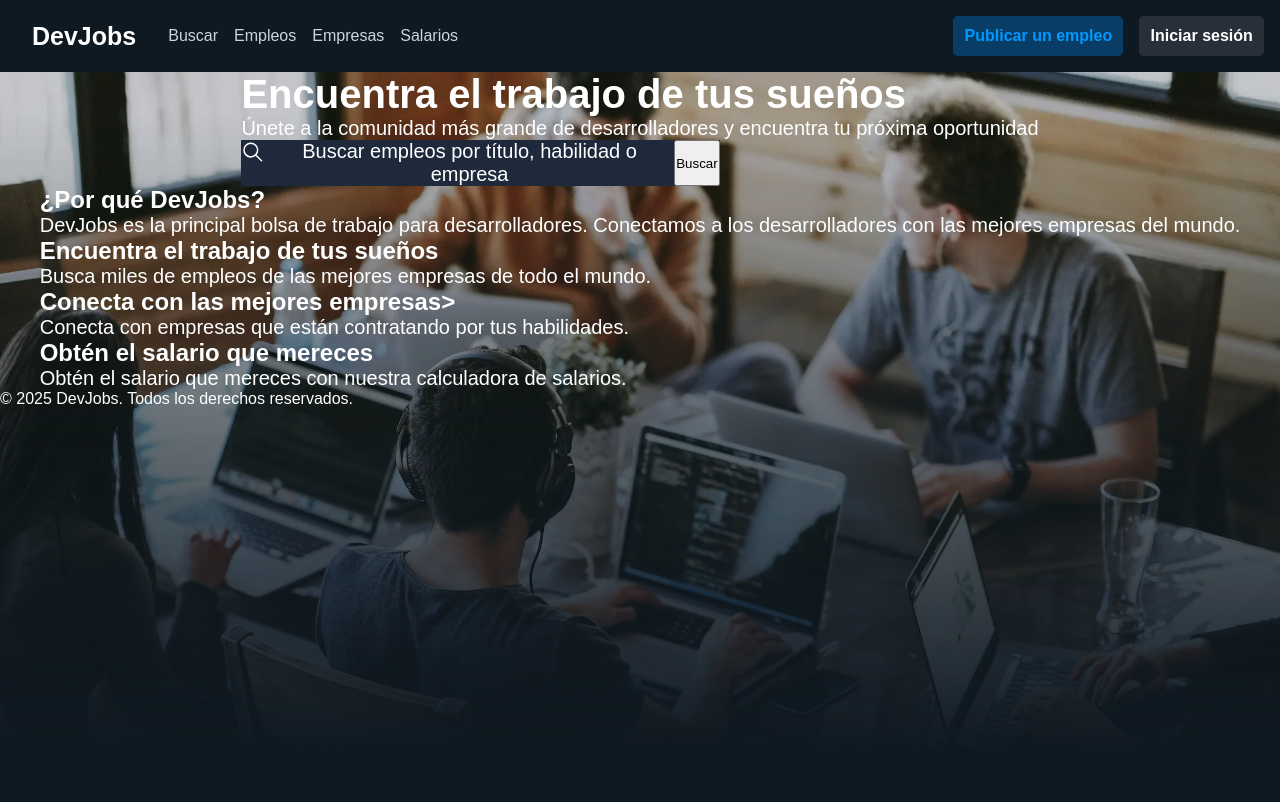
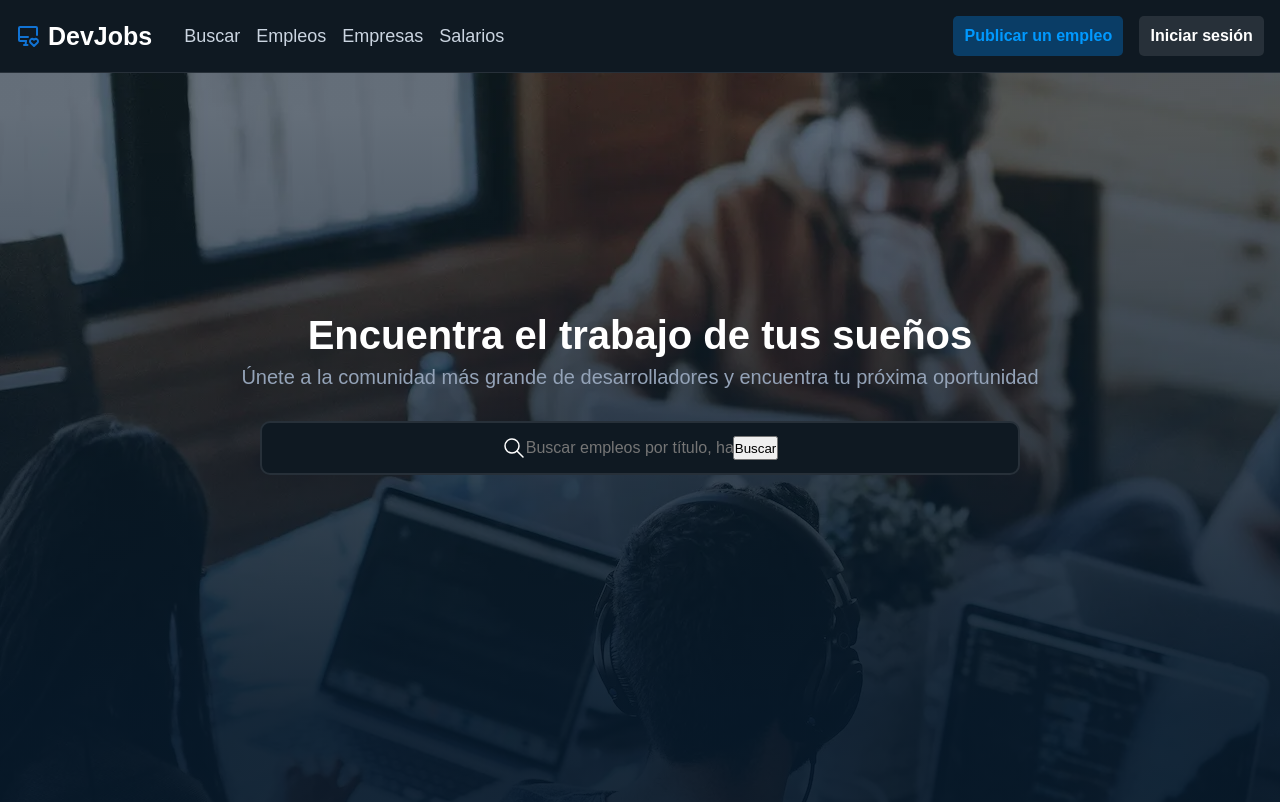
Before and after one commit to borjadvzy/devjobs-jscamp, a plain HTML site: page public/index.html in a window 1280 px wide. Shown: the top 802 px of the page. Drawn offline with Linux system fonts and the light colour scheme.

Commit message:
Made changes on index

```diff
--- a/public/index.html
+++ b/public/index.html
@@ -11,6 +11,8 @@
 
 <body>
     <header>
+        <section>
+            <svg  xmlns="http://www.w3.org/2000/svg"  width="24"  height="24"  viewBox="0 0 24 24"  fill="none"  stroke="currentColor"  stroke-width="2"  stroke-linecap="round"  stroke-linejoin="round"  class="icon icon-tabler icons-tabler-outline icon-tabler-device-imac-heart"><path stroke="none" d="M0 0h24v24H0z" fill="none"/><path d="M10 17h-6a1 1 0 0 1 -1 -1v-12a1 1 0 0 1 1 -1h16a1 1 0 0 1 1 1v7" /><path d="M3 13h9" /><path d="M8 21h3.5" /><path d="M10 17l-.5 4" /><path d="M18 22l3.35 -3.284a2.143 2.143 0 0 0 .005 -3.071a2.242 2.242 0 0 0 -3.129 -.006l-.224 .22l-.223 -.22a2.242 2.242 0 0 0 -3.128 -.006a2.143 2.143 0 0 0 -.006 3.071l3.355 3.296z" /></svg>
             <h1>DevJobs</h1>
             <nav>
                 <a href="/public/busqueda.html">Buscar</a>
@@ -18,23 +20,24 @@
                 <a href="">Empresas</a>
                 <a href="">Salarios</a>
             </nav>
-        <section>
+            <div>
                 <a class="publish" href="">Publicar un empleo</a>
                 <a class="login" href="">Iniciar sesión</a>
+            </div>
         </section>
     </header>
 
     <main>
 
-        <section>
-            <img src="/images/background.webp" />
+        <section class="search">
+            <!-- <img src="/images/background.webp" /> -->
             <h1>Encuentra el trabajo de tus sueños</h1>
             <p>Únete a la comunidad más grande de desarrolladores y encuentra tu próxima oportunidad</p>
-            <div class="buscador">
+            <form>
                 <svg  xmlns="http://www.w3.org/2000/svg"  width="24"  height="24"  viewBox="0 0 24 24"  fill="none"  stroke="currentColor"  stroke-width="1.5"  stroke-linecap="round"  stroke-linejoin="round"  class="icon icon-tabler icons-tabler-outline icon-tabler-search"><path stroke="none" d="M0 0h24v24H0z" fill="none"/><path d="M10 10m-7 0a7 7 0 1 0 14 0a7 7 0 1 0 -14 0" /><path d="M21 21l-6 -6" /></svg>
-                <p>Buscar empleos por título, habilidad o empresa</p>
+                <input type="text" placeholder="Buscar empleos por título, habilidad o empresa" />
                 <button>Buscar</button>
-            </div>
+            </form>
         </section>
 
         <section>
--- a/styles/index.css
+++ b/styles/index.css
@@ -30,27 +30,42 @@ body {
 }
 
 header {
-    display: flex;
-    align-items: center;
-    margin: 1rem;
+    display: sticky;
+    padding: 1rem;
+    border-bottom: 1px solid var(--border);
+    background-color: var(--background);
+
+    section {
+        display: flex;
+        align-items: center;
+    }
+
+    svg {
+        color: var(--primary);
+    }
 
     h1 {
-        margin-left: 1rem;
+        margin-left: .5rem;
         font-size: 25px;
     }
 
     nav {
         display: flex;
         margin-left: 2rem;
+        font-size: 18px;
         gap: 1rem;
 
         a {
             color: var(--text-secondary);
             text-decoration: none;
+
+            &:hover {
+                color: var(--primary);
+            }
         }
     }
 
-    section {
+    div {
         display: flex;
         margin-left: auto;
         gap: 1rem;
@@ -65,11 +80,25 @@ header {
         .publish {
             color: var(--primary-light);
             background-color: var(--primary-dark);
+            transition-duration: 1s;
+
+            &:hover {
+                transform: scale(1.05);
+                color: var(--background);
+                background-color: var(--primary-light);
+            }
         }
 
         .login {
             color: var(--text-primary);
             background-color: var(--border);
+            transition-duration: 1s;
+
+            &:hover {
+                transform: scale(1.05);
+                color: var(--background);
+                background-color: var(--text-secondary);
+            }
         }
     }
 }
@@ -77,36 +106,80 @@ header {
 main {
     display: flex;
     flex-direction: column;
-    align-items: center;
+
+    .search {
+        background-image: linear-gradient(rgba(6, 24, 42, 0.5) 5%, rgba(6, 24, 42, 0.9) 80%), url(/images/background.webp);
+    }
 
     section {
+        display: flex;
+        flex-direction: column;
+        width: 100%;
+        height: 800px;
 
-        img {
+        /* img {
             position: absolute;
-            object-fit: cover;
+            background-size: cover;
             width: 100%;
+            height: 100%;
             z-index: -1;
             left: 0;
             right: 0;
-            mask-image: linear-gradient(to bottom, rgba(16, 25, 34, 1) 5%, rgba(16, 25, 34, 0) 80%);
-        }
+            mask-image: linear-gradient(to bottom, rgba(16, 25, 34, 1) 1%, rgba(16, 25, 34, 0) 65%);
+        } */
 
         h1 {
+            display: flex;
+            align-items: center;
+            justify-content: center;
+            margin-top: 15rem;
             font-size: 40px;
             color: var();
         }
 
         p {
+            display: flex;
+            align-items: center;
+            justify-content: center;
+            margin-top: .5rem;
             font-size: 20px;
-            color: var();
+            color: var(--text-muted);
         }
     }
 
-    .buscador {
+    form {
         display: flex;
-        width: 60%;
-        text-align: center;
-        justify-content: center;
-        background-color: var(--input-bg);
+        padding: .8rem 15rem;
+        margin-top: 2rem;
+        margin-left: auto;
+        margin-right: auto;
+        border-radius: 10px;
+        border: 2px solid var(--border);
+        background-color: var(--background);
+
+        input {
+            font-size: 16px;
+            background: none;
+            outline: none;
+            border: none;
+            color: var(--text-muted);
+        }
+
+        button {
+            margin-left: auto;
+        }
     }
 }
+
+footer {
+    display: flex;
+    align-items: center;
+    justify-content: center;
+    padding: 2rem;
+    border-top: 1px solid var(--border);
+    background-color: var(--background);
+
+    p {
+        color: var(--text-muted);
+    }
+}
```
Lines whose indentation alone changed are shown as unchanged.
